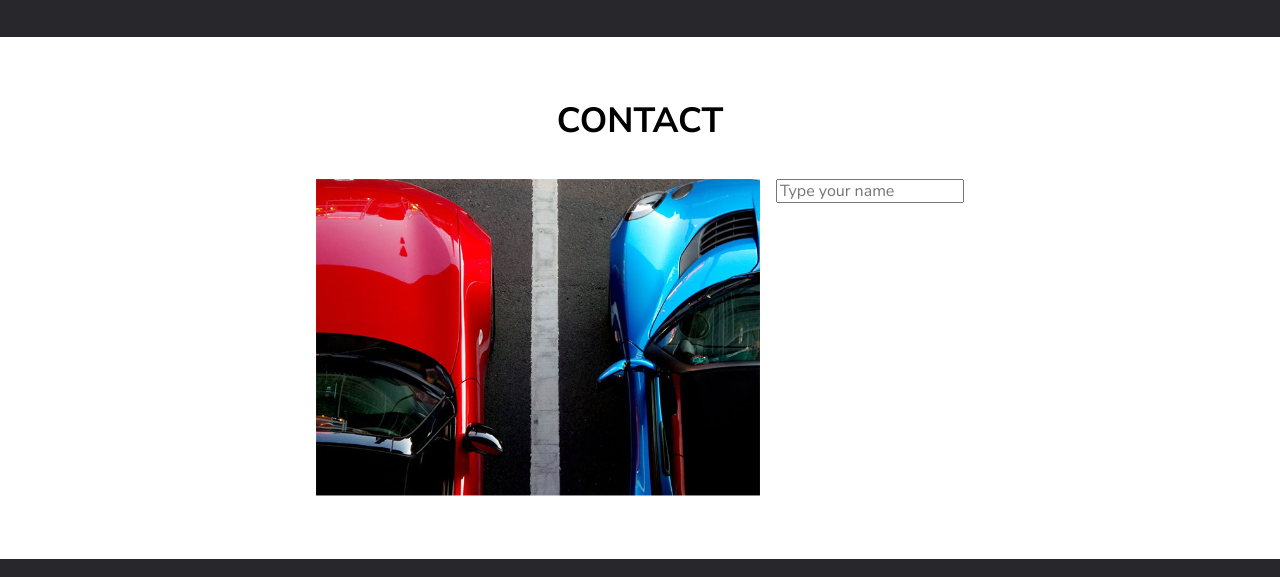
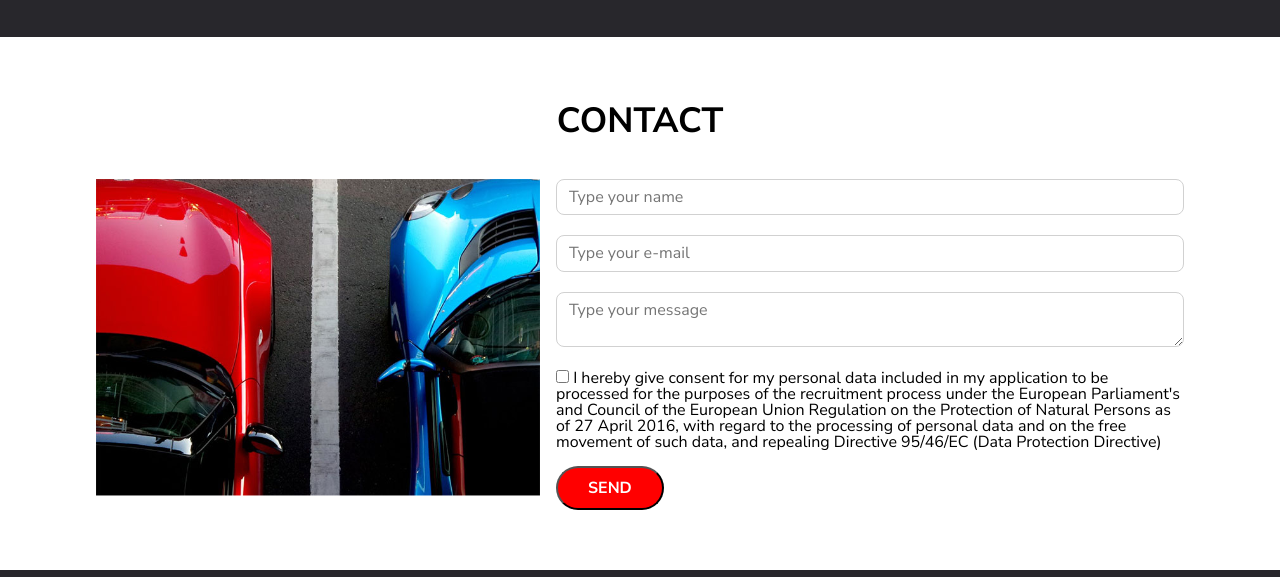
Before and after one commit to artoneya1/website-test, a plain HTML site: page index.html in a window 1280 px wide. Shown: the part 2033-2610 px from the top of the page. Drawn offline with nearby package versions, Linux system fonts and the light colour scheme.

Commit message:
edited contact

```diff
--- a/css/style.css
+++ b/css/style.css
@@ -184,6 +184,21 @@ body {
 /* e: service */
 
 /* contact */
+.form {
+
+}
+
+.form__input {
+    width: 100%;
+    border: 1px solid var(--gray-color-400);
+    border-radius: 8px;
+    padding: 8px 12px;
+    margin-bottom: 20px;
+}
+
+.form__checkbox {
+    margin-bottom: 20px;
+}
 /* e: contact */
 
 /* footer */
--- a/index.html
+++ b/index.html
@@ -118,9 +118,16 @@
             </div>
             <div class="section__column">
                 <form action="#" class="form">
-                    <!-- edit -->
                     <label for="name"></label>
-                    <input type="text" placeholder="Type your name" id="name" class="form__input" />
+                    <input type="text" placeholder="Type your name" id="name" class="form__input" /><br/>
+                    <label for="email"></label>
+                    <input type="text" placeholder="Type your e-mail" id="email" class="form__input" /><br/>
+                    <label for="message"></label>
+                    <textarea  placeholder="Type your message" id="message" class="form__input"></textarea><br/>
+                    <input type="checkbox" id="checkbox" />
+                    <label for="checkbox" class="form__checkbox" >I hereby give consent for my personal data included in my application to be processed for the purposes of the recruitment process under the European Parliament's and Council of the European Union Regulation on the Protection of Natural Persons as of 27 April 2016, with regard to the processing of personal data and on the free movement of such data, and repealing Directive 95/46/EC (Data Protection Directive)</label><br/>
+                    <br/>
+                    <input type="submit" value="Send" class="btn btn-primary btn-small" />
                 </form>
             </div>
         </div>
```
